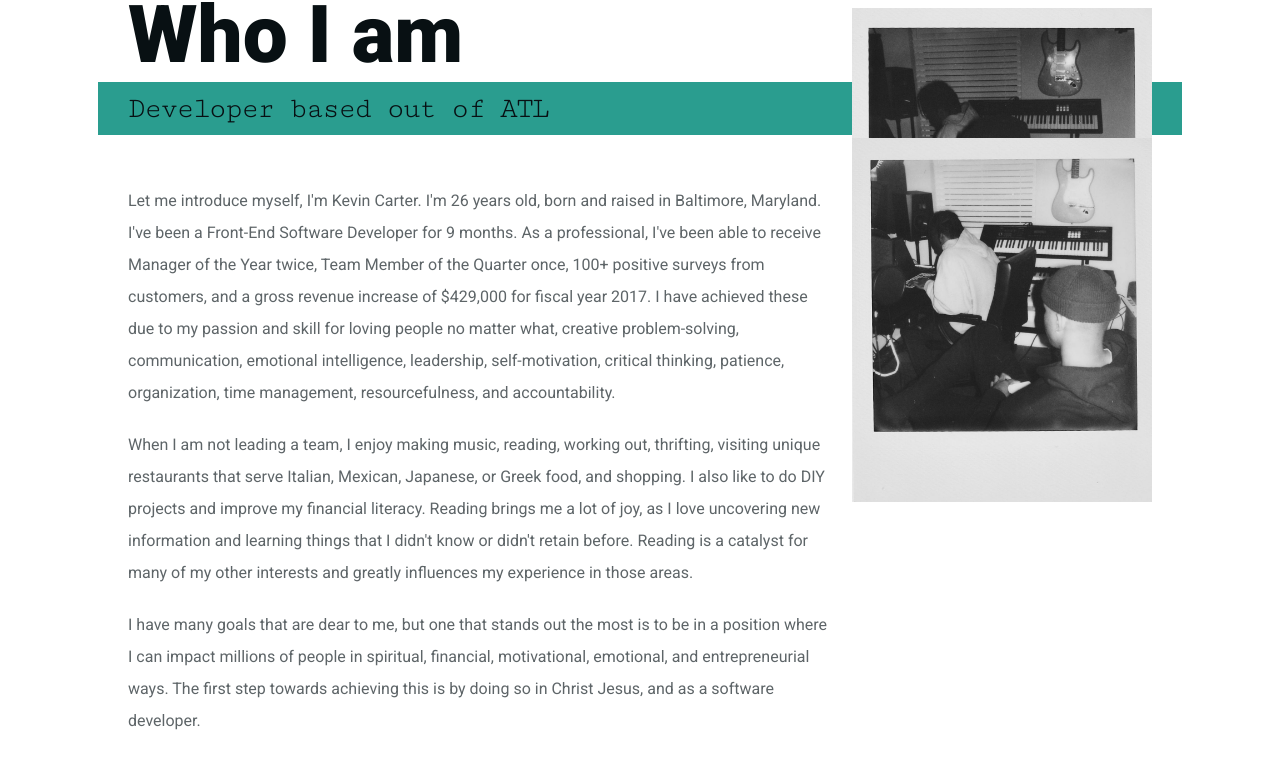
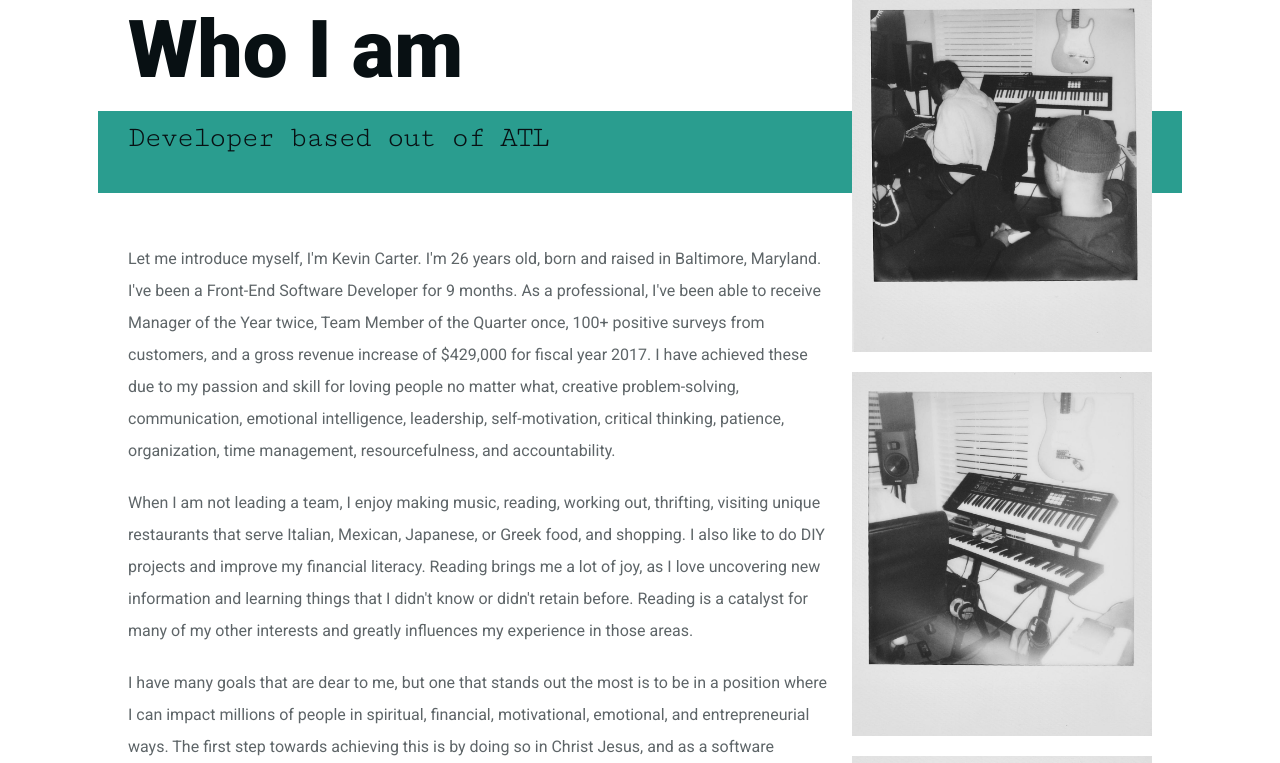
Before and after one commit to kvncrtr/portfolio, a React (Vite) app: page / in a window 1280 px wide. Shown: the part 1579-2342 px from the top of the page. Built offline with nearby package versions, Linux system fonts and the light colour scheme.

Commit message:
feat/add photo and gap
Add a third photo to the about section to help fill in the section with
more space to cover horizontallty. Also add more gap space to the 3
photos provided

```diff
--- a/src/components/About.jsx
+++ b/src/components/About.jsx
@@ -1,7 +1,8 @@
 import React, { forwardRef } from 'react'
 
 import saint1 from '../assets/saint-cookin-1.jpg'
-import saint2 from '../assets/saint-cookin-3.jpg'
+import saint2 from '../assets/saint-cookin-2.jpg'
+import saint3 from '../assets/saint-cookin-3.jpg'
 
 function About(props, ref) {
    return (
@@ -66,8 +67,9 @@ function About(props, ref) {
             </div>
 
             <div className={'about--img-case'}>
-               <img className={'about--img1'} src={saint2} alt='saint and I cooking in the studio' />
-               <img className={'about--img2'} src={saint1} alt='saint and I cooking in the studio' />
+               <img className={'about--img1'} src={saint1} alt='saint and I cooking in the studio' />
+               <img className={'about--img2'} src={saint2} alt='saint and I cooking in the studio' />
+               <img className={'about--img3'} src={saint3} alt='saint and I cooking in the studio' />
             </div>
 
          </div>
--- a/src/styles/app.css
+++ b/src/styles/app.css
@@ -587,7 +587,8 @@ nav {
 }
 
 .about--img1,
-.about--img2 {
+.about--img2,
+.about--img3 {
    width: 100%;
 }
 
@@ -623,20 +624,15 @@ nav {
       grid-area: story;
    }
 
-   .about--img1 {
-      position: relative;
-      top: 20px;
-   }
-
-   .about--img2 {
-      position: absolute;
-      top: 15em;
-   }
-
    .about--img-case {
       position: relative;
       z-index: 1;
       grid-area: img;
+   }
+
+   .about--img2,
+   .about--img3 {
+      margin-top: 2rem;
    }
 }
 
```
